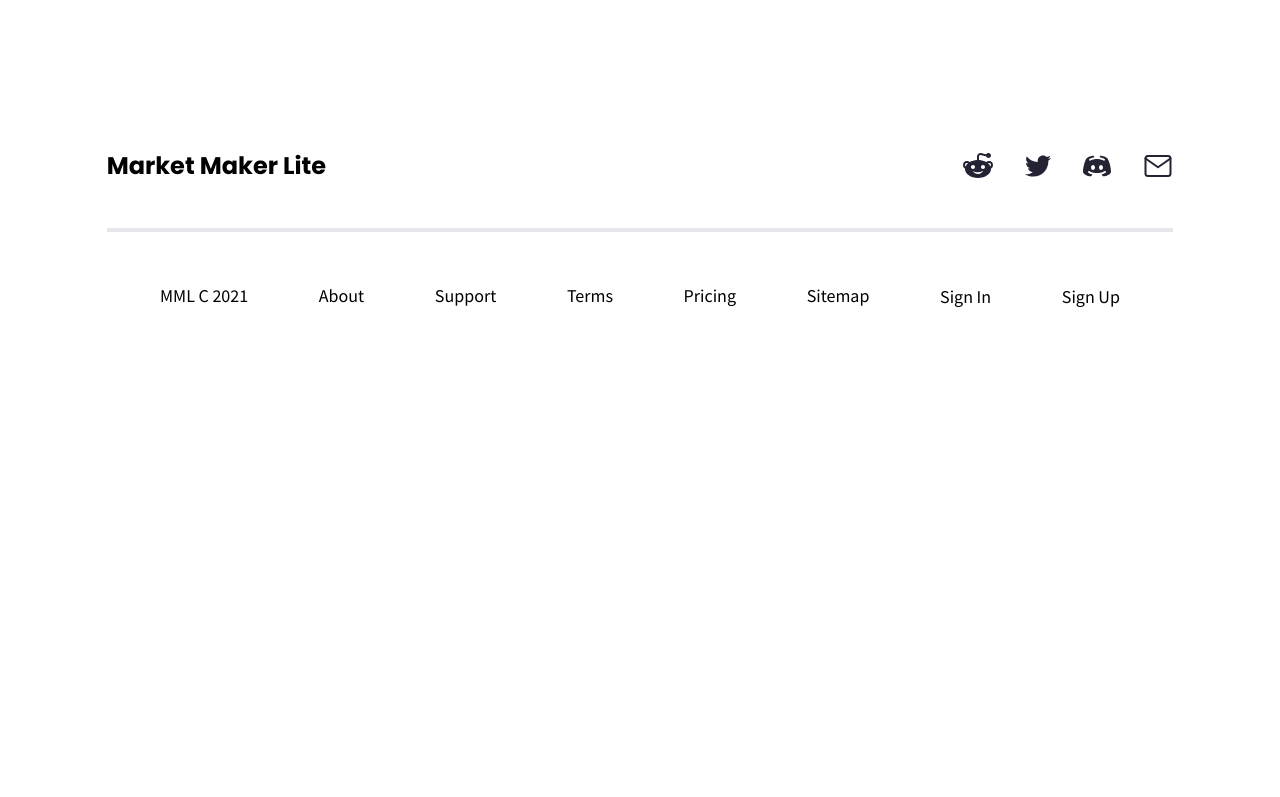
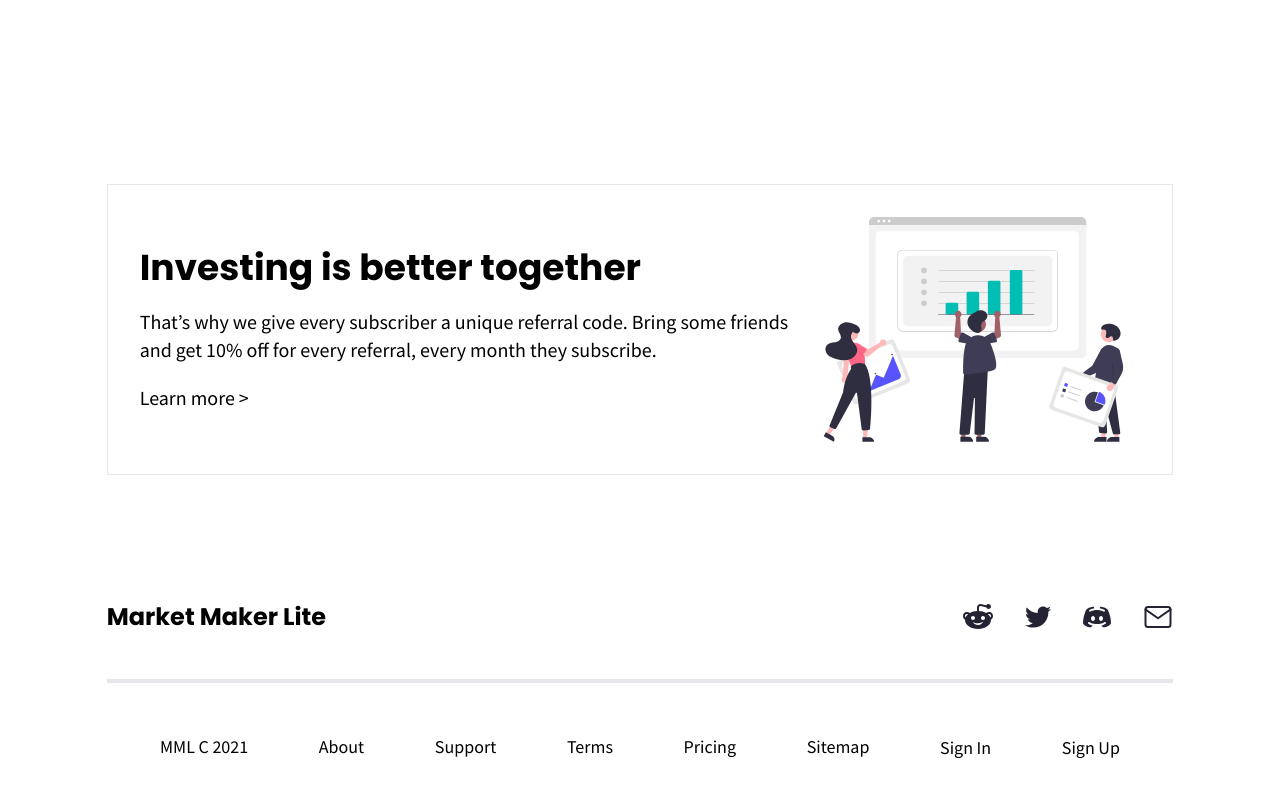
Before and after one commit to jonkarrer/market_maker, a Next.js app: page / in a window 1280 px wide. Shown: the part 3961-4758 px from the top of the page. Before the commit the page ends 4321 px from the top, so only its background shows below. Built offline with nearby package versions, Linux system fonts and the light colour scheme; no server answers.

Commit message:
feature icons

```diff
--- a/pages/index.tsx
+++ b/pages/index.tsx
@@ -29,6 +29,13 @@ export default function Home() {
         />
 
         <Screenshots />
+
+        <Rectangle
+          title="Investing is better together"
+          info="That’s why we give every subscriber a unique referral code. Bring some friends and get 10% off for every referral, every month they subscribe."
+          button="Learn more >"
+          image="/Home/rectangle/three_people.svg"
+        />
       </main>
     </div>
   );
```
Also changed, not shown: public/Home/rectangle/three_people.svg (added).
